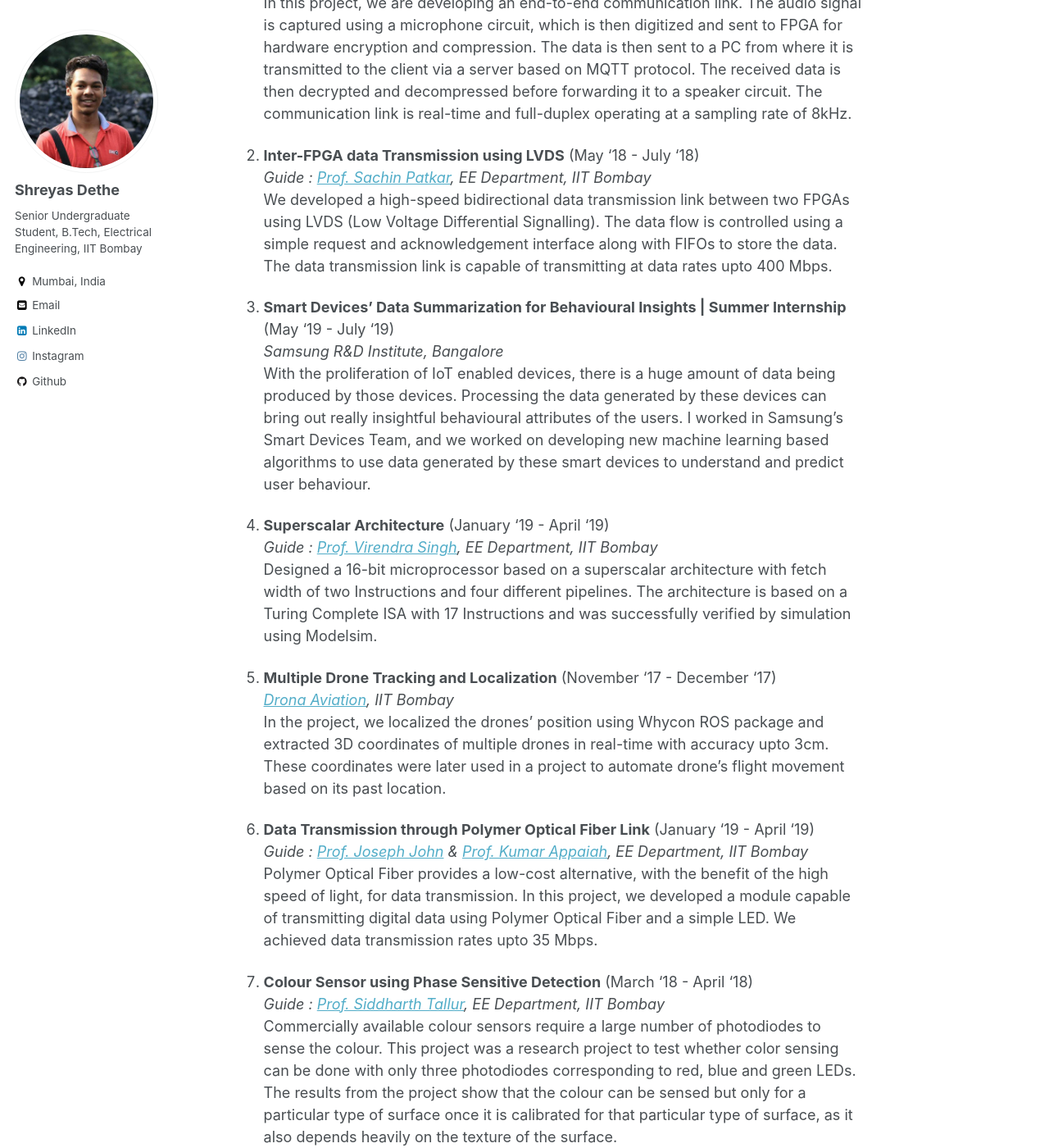
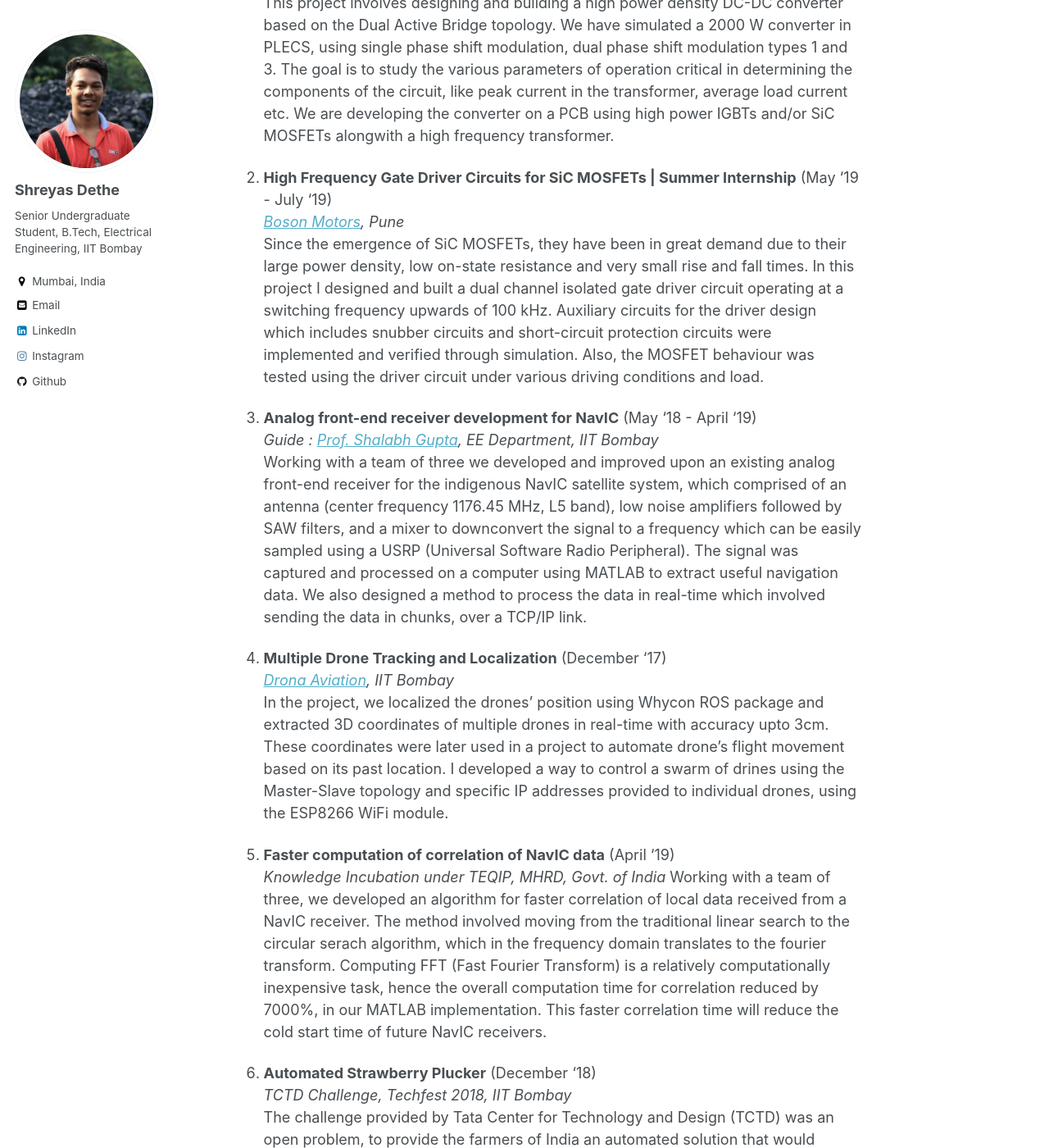
Before and after one commit to shreyasdethe/home, a Jekyll site: the page built from _pages/projects.md, in a window 1280 px wide and 1400 px high, scrolled down 242 px. Shown: the whole window at 82% size. Built offline with Jekyll 4.4.1, drawn with Linux system fonts in a browser that asks for light colours; some of the changed text lies outside the part shown.

Commit message:
Update projects

```diff
--- a/_pages/projects.md
+++ b/_pages/projects.md
@@ -7,37 +7,40 @@ title: "Projects"
 excerpt: "Projects"
 ---
 
-<!-- Projects: -->
-<!-- === -->
-1.  **Real-Time Server Based Communication Link** (July '19 - Present) <br/>
-    *Guide : [Prof. Madhav Desai](https://www.ee.iitb.ac.in/web/people/faculty/home/madhav), EE Department, IIT Bombay* <br/>
-    In this project, we are developing an end-to-end communication link. The audio signal is captured using a microphone circuit, which is then digitized and sent to FPGA for hardware encryption and compression. The data is then sent to a PC from where it is transmitted to the client via a server based on MQTT protocol. The received data is then decrypted and decompressed before forwarding it to a speaker circuit. The communication link is real-time and full-duplex operating at a sampling rate of 8kHz.
 
-2.  **Inter-FPGA data Transmission using LVDS** (May '18 - July '18) <br/>
-    *Guide : [Prof. Sachin Patkar](https://www.ee.iitb.ac.in/wiki/faculty/patkar), EE Department, IIT Bombay* <br/>
-    We developed a high-speed bidirectional data transmission link between two FPGAs using LVDS (Low Voltage Differential Signalling). The data flow is controlled using a simple request and acknowledgement interface along with FIFOs to store the data. The data transmission link is capable of transmitting at data rates upto 400 Mbps.
-
-3.  **Smart Devices' Data Summarization for Behavioural Insights | Summer Internship** (May '19 - July '19) <br/>
-    *Samsung R&D Institute, Bangalore* <br/>
-    With the proliferation of IoT enabled devices, there is a huge amount of data being produced by those devices. Processing the data generated by these devices can bring out really insightful behavioural attributes of the users. I worked in Samsung's Smart Devices Team, and we worked on developing new machine learning based algorithms to use data generated by these smart devices to understand and predict user behaviour.
+1.  **High Power Density Dual Active Bridge DC-DC Converter** (July '19 - Present) <br/>
+    *Guide : [Prof. Anshuman Shukla](https://www.ee.iitb.ac.in/web/people/faculty/home/ashukla), EE Department, IIT Bombay* <br/>
+    This project involves designing and building a high power density DC-DC converter based on the Dual Active Bridge topology. We have simulated a 2000 W converter in PLECS, using single phase shift modulation, dual phase shift modulation types 1 and 3. The goal is to study the various parameters of operation critical in determining the components of the circuit, like peak current in the transformer, average load current etc. We are developing the converter on a PCB using high power IGBTs and/or SiC MOSFETs alongwith a high frequency transformer.
 
 
-4.  **Superscalar Architecture** (January '19 - April '19) <br/>
-    *Guide : [Prof. Virendra Singh](https://www.ee.iitb.ac.in/~viren/), EE Department, IIT Bombay* <br/>
-    Designed a 16-bit microprocessor based on a superscalar architecture with fetch width of two Instructions and four different pipelines. The architecture is based on a Turing Complete ISA with 17 Instructions and was successfully verified by simulation using Modelsim.
+2.  **High Frequency Gate Driver Circuits for SiC MOSFETs | Summer Internship** (May '19 - July '19) <br/>
+    *[Boson Motors](http://bosonmotors.com), Pune* <br/>
+    Since the emergence of SiC MOSFETs, they have been in great demand due to their large power density, low on-state resistance and very small rise and fall times. In this project I designed and built a dual channel isolated gate driver circuit operating at a switching frequency upwards of 100 kHz. Auxiliary circuits for the driver design which includes snubber circuits and short-circuit protection circuits were implemented and verified through simulation. Also, the MOSFET behaviour was tested using the driver circuit under various driving conditions and load.
 
-5.  **Multiple Drone Tracking and Localization** (November '17 - December '17) <br/>
+
+3.  **Analog front-end receiver development for NavIC** (May '18 - April '19) <br/>
+    *Guide : [Prof. Shalabh Gupta](https://www.ee.iitb.ac.in/web/people/faculty/home/shalabh), EE Department, IIT Bombay* <br/>
+    Working with a team of three we developed and improved upon an existing analog front-end receiver for the indigenous NavIC satellite system, which comprised of an antenna (center frequency 1176.45 MHz, L5 band), low noise amplifiers followed by SAW filters, and a mixer to downconvert the signal to a frequency which can be easily sampled using a USRP (Universal Software Radio Peripheral). The signal was captured and processed on a computer using MATLAB to extract useful navigation data. We also designed a method to process the data in real-time which involved sending the data in chunks, over a TCP/IP link.
+
+
+4.  **Multiple Drone Tracking and Localization** (December '17) <br/>
     *[Drona Aviation](https://www.dronaaviation.com/), IIT Bombay* <br/>
-    In the project, we localized the drones' position using Whycon ROS package and extracted 3D coordinates of multiple drones in real-time with accuracy upto 3cm. These coordinates were later used in a project to automate drone's flight movement based on its past location.
+    In the project, we localized the drones' position using Whycon ROS package and extracted 3D coordinates of multiple drones in real-time with accuracy upto 3cm. These coordinates were later used in a project to automate drone's flight movement based on its past location. I developed a way to control a swarm of drines using the Master-Slave topology and specific IP addresses provided to individual drones, using the ESP8266 WiFi module.
 
-6.  **Data Transmission through Polymer Optical Fiber Link** (January '19 - April '19) <br/>
-    *Guide : [Prof. Joseph John](https://www.ee.iitb.ac.in/wiki/faculty/jjohn) & [Prof. Kumar Appaiah](https://www.ee.iitb.ac.in/~akumar/), EE Department, IIT Bombay* <br/>
-    Polymer Optical Fiber provides a low-cost alternative, with the benefit of the high speed of light, for data transmission. In this project, we developed a module capable of transmitting digital data using Polymer Optical Fiber and a simple LED. We achieved data transmission rates upto 35 Mbps.
 
-7.  **Colour Sensor using Phase Sensitive Detection** (March '18 - April '18) <br/>
-    *Guide : [Prof. Siddharth Tallur](https://www.ee.iitb.ac.in/web/people/faculty/home/stallur), EE Department, IIT Bombay* <br/>
-    Commercially available colour sensors require a large number of photodiodes to sense the colour. This project was a research project to test whether color sensing can be done with only three photodiodes corresponding to red, blue and green LEDs. The results from the project show that the colour can be sensed but only for a particular type of surface once it is calibrated for that particular type of surface, as it also depends heavily on the texture of the surface.
+5.  **Faster computation of correlation of NavIC data** (April '19) <br/>
+    *Knowledge Incubation under TEQIP, MHRD, Govt. of India*
+    Working with a team of three, we developed an algorithm for faster correlation of local data received from a NavIC receiver. The method involved moving from the traditional linear search to the circular serach algorithm, which in the frequency domain translates to the fourier transform. Computing FFT (Fast Fourier Transform) is a relatively computationally inexpensive task, hence the overall computation time for correlation reduced by 7000%, in our MATLAB implementation. This faster correlation  time will reduce the cold start time of future NavIC receivers.
 
-8.  **Texture Synthesis using Non-Parametric Sampling** (October '18 - November '18) <br/>
-    *Guide : [Prof. Ajit Rajwade](https://www.cse.iitb.ac.in/~ajitvr/), CSE Department, IIT Bombay* <br/>
-    In the project, we implemented a research paper on Texture Synthesis, discussing a novel texture synthesis technique based on the assumption of spatial locality. We successfully implemented and replicated the results shown in the paper using MATLAB.
+
+6.  **Automated Strawberry Plucker** (December '18) <br/>
+    *TCTD Challenge, Techfest 2018, IIT Bombay* <br/>
+    The challenge provided by Tata Center for Technology and Design (TCTD) was an open problem, to provide the farmers of India an automated solution that would reduce manual labour. Working in a group of four we designed an automated strawberry plucker, a four wheeled bot that goes over a strawberry plant, rotates its arm around until it sees a strawberry, plucks it using a gripper and places it in a collection basket. Strawberry detection and classification was done using computer vision and *Yolo V3* single-shot object detector, with the Raspberry Pi camera. Controls were implemented using Arduinos, a stepper motor and a multitude of servo motors.
+
+7.  **RISC Microprocessor implementation in VHDL** (July '18 - December '18) <br/>
+    *Guide : [Prof. Virendra Singh](https://www.ee.iitb.ac.in/web/people/faculty/home/viren), EE Department, IIT Bombay* <br/>
+    Designed the datapath for a multicycle RISC microprocessor for a given Turing-Complete Instruction Set Architecture. Implemented the design in VHDL, simulated and verified its operation. Uploaded the design on a DE0-Nano FPGA board and verified the operation of the microprocessor.
+
+8.  **Reading Device using Braille** (Summer '17) <br/>
+    *Institute Technical Summer Project, IIT Bombay* <br/>
+    We designed and developed a device which provides dynamic tactile Braille-character output aided by electro-mechanical systems under the users finger while receiving input from any document pre-loaded. It uses a Raspberry Pi for processing and output. It was designed to help visually challenged people to read any PDF document using the Braille character system.
```
Also changed, not shown: 1 other file.
